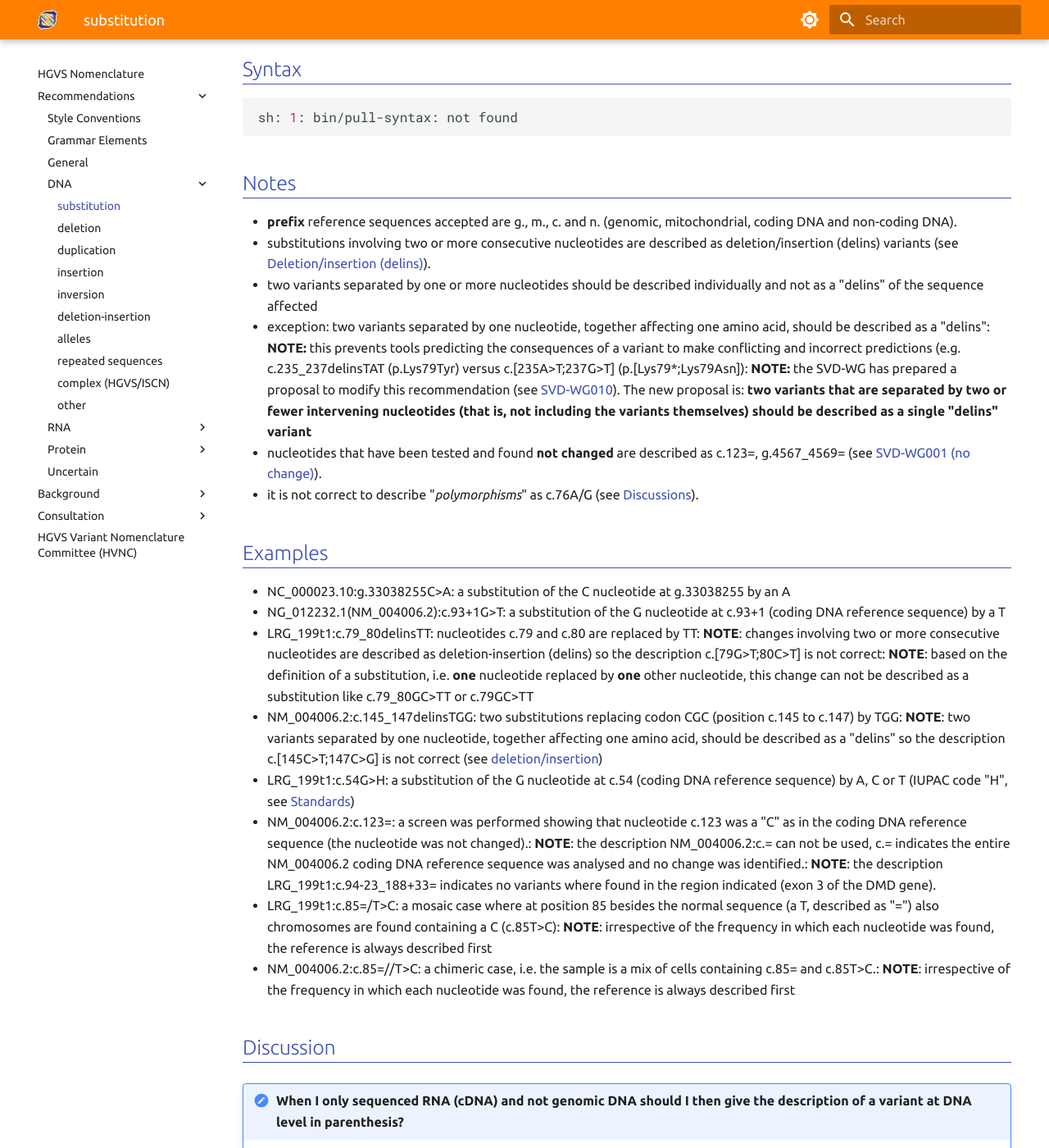
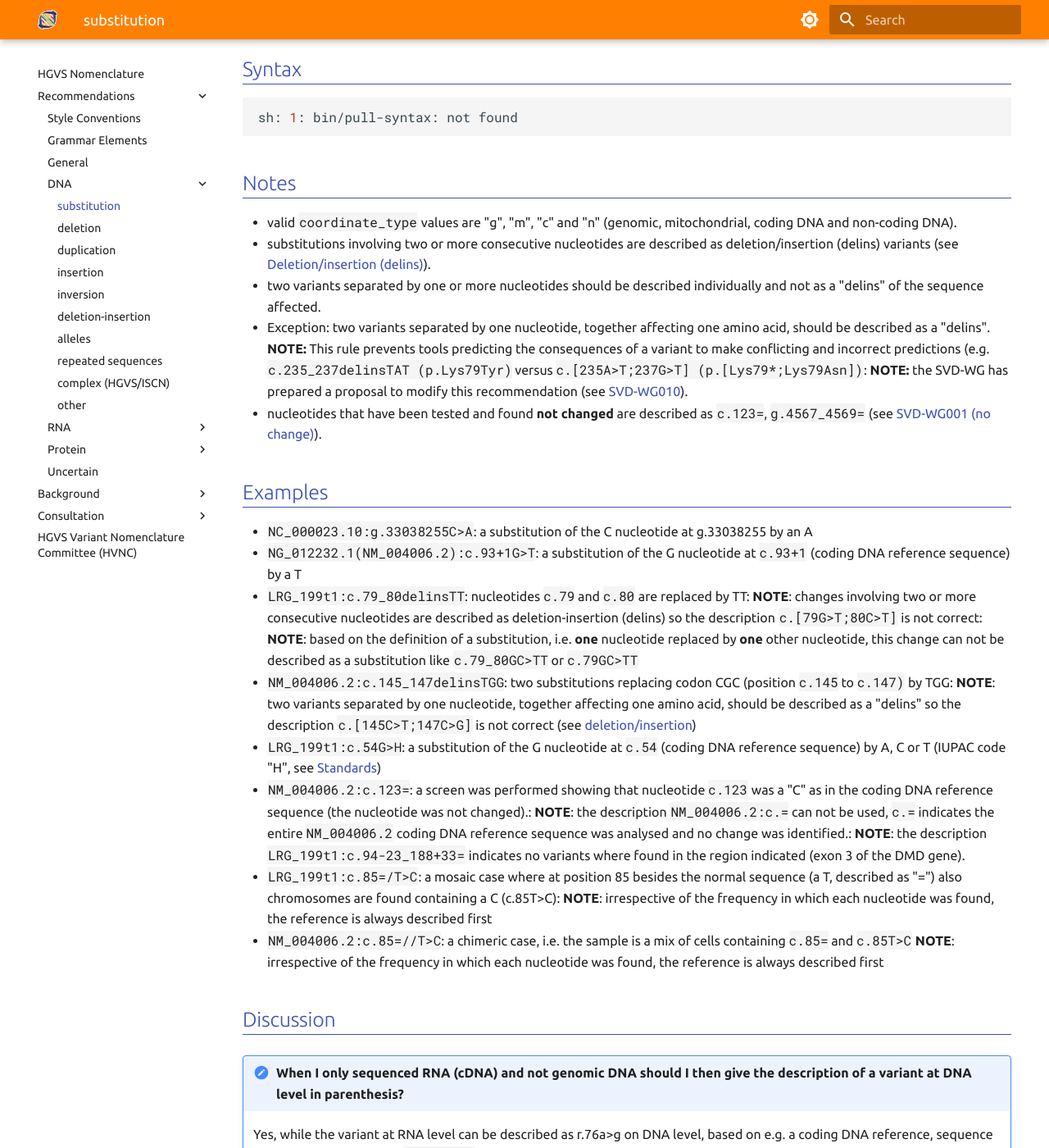
Before and after one commit to HGVSnomenclature/hgvs-nomenclature, an MkDocs documentation site: the page built from docs/recommendations/DNA/substitution.md, in a window 1280 px wide and 1400 px high, scrolled down 230 px. Shown: the whole window at 82% size. Built offline with MkDocs 1.6.1 and Material for MkDocs 9.7.7, drawn with Linux system fonts in a browser that asks for light colours; some of the changed text lies outside the part shown.

Commit message:
code-ified HGVS expressions in DNA

```diff
--- a/docs/recommendations/DNA/substitution.md
+++ b/docs/recommendations/DNA/substitution.md
@@ -12,29 +12,29 @@
 
 ## Notes
 
-- **prefix** reference sequences accepted are g., m., c. and n. (genomic, mitochondrial, coding DNA and non-coding DNA).
+- valid `coordinate_type` values are "g", "m", "c" and "n" (genomic, mitochondrial, coding DNA and non-coding DNA).
 - substitutions involving two or more consecutive nucleotides are described as deletion/insertion (delins) variants (see [Deletion/insertion (delins)](delins.md)).
-- two variants separated by one or more nucleotides should be described individually and not as a "delins" of the sequence affected
-  - exception: two variants separated by one nucleotide, together affecting one amino acid, should be described as a "delins": **NOTE:** this prevents tools predicting the consequences of a variant to make conflicting and incorrect predictions (e.g. c.235_237delinsTAT (p.Lys79Tyr) versus c.[235A>T;237G>T] (p.[Lys79*;Lys79Asn]): **NOTE:** the SVD-WG has prepared a proposal to modify this recommendation (see [SVD-WG010](../../consultation/SVD-WG010.md)). The new proposal is: **two variants that are separated by two or fewer intervening nucleotides (that is, not including the variants themselves) should be described as a single "delins" variant**
-- nucleotides that have been tested and found **not changed** are described as c.123=, g.4567_4569= (see [SVD-WG001 (no change)](../../consultation/SVD-WG001.md)).
-- it is not correct to describe "_polymorphisms_" as c.76A/G (see [Discussions](#polymorphism)).
+- two variants separated by one or more nucleotides should be described individually and not as a "delins" of the sequence affected.
+  - Exception: two variants separated by one nucleotide, together affecting one amino acid, should be described as a "delins". **NOTE:** This rule prevents tools predicting the consequences of a variant to make conflicting and incorrect predictions (e.g. `c.235_237delinsTAT (p.Lys79Tyr)` versus `c.[235A>T;237G>T] (p.[Lys79*;Lys79Asn])`: **NOTE:** the SVD-WG has prepared a proposal to modify this recommendation (see [SVD-WG010](../../consultation/SVD-WG010.md)).
+- nucleotides that have been tested and found **not changed** are described as `c.123=`, `g.4567_4569=` (see [SVD-WG001 (no change)](../../consultation/SVD-WG001.md)).
+<!-- - it is not correct to describe "_polymorphisms_" as `c.76A/G` (see [Discussions](#polymorphism)). -->
 
 ## Examples
 
-- NC_000023.10:g.33038255C>A: a substitution of the C nucleotide at g.33038255 by an A
-- NG_012232.1(NM_004006.2):c.93+1G>T: a substitution of the G nucleotide at c.93+1 (coding DNA reference sequence) by a T
-- LRG_199t1:c.79_80delinsTT: nucleotides c.79 and c.80 are replaced by TT: **NOTE**: changes involving two or more consecutive nucleotides are described as deletion-insertion (delins) so the description c.[79G>T;80C>T] is not correct: **NOTE**: based on the definition of a substitution, i.e. **one** nucleotide replaced by **one** other nucleotide, this change can not be described as a substitution like c.79_80GC>TT or c.79GC>TT
-- NM_004006.2:c.145_147delinsTGG: two substitutions replacing codon CGC (position c.145 to c.147) by TGG: **NOTE**: two variants separated by one nucleotide, together affecting one amino acid, should be described as a "delins" so the description c.[145C>T;147C>G] is not correct (see [deletion/insertion]())
-- LRG_199t1:c.54G>H: a substitution of the G nucleotide at c.54 (coding DNA reference sequence) by A, C or T (IUPAC code "H", see [Standards](../../background/standards.md))
-- NM_004006.2:c.123=: a screen was performed showing that nucleotide c.123 was a "C" as in the coding DNA reference sequence (the nucleotide was not changed).: **NOTE**: the description NM_004006.2:c.= can not be used, c.= indicates the entire NM_004006.2 coding DNA reference sequence was analysed and no change was identified.: **NOTE**: the description LRG_199t1:c.94-23_188+33= indicates no variants where found in the region indicated (exon 3 of the DMD gene).
-- LRG_199t1:c.85=/T>C: a mosaic case where at position 85 besides the normal sequence (a T, described as "=") also chromosomes are found containing a C (c.85T>C): **NOTE**: irrespective of the frequency in which each nucleotide was found, the reference is always described first
-- NM_004006.2:c.85=//T>C: a chimeric case, i.e. the sample is a mix of cells containing c.85= and c.85T>C.: **NOTE**: irrespective of the frequency in which each nucleotide was found, the reference is always described first
+- `NC_000023.10:g.33038255C>A`: a substitution of the C nucleotide at g.33038255 by an A
+- `NG_012232.1(NM_004006.2):c.93+1G>T`: a substitution of the G nucleotide at `c.93+1` (coding DNA reference sequence) by a T
+- `LRG_199t1:c.79_80delinsTT`: nucleotides `c.79` and `c.80` are replaced by TT: **NOTE**: changes involving two or more consecutive nucleotides are described as deletion-insertion (delins) so the description `c.[79G>T;80C>T]` is not correct: **NOTE**: based on the definition of a substitution, i.e. **one** nucleotide replaced by **one** other nucleotide, this change can not be described as a substitution like `c.79_80GC>TT` or `c.79GC>TT`
+- `NM_004006.2:c.145_147delinsTGG`: two substitutions replacing codon CGC (position `c.145` to `c.147)` by TGG: **NOTE**: two variants separated by one nucleotide, together affecting one amino acid, should be described as a "delins" so the description `c.[145C>T;147C>G]` is not correct (see [deletion/insertion]())
+- `LRG_199t1:c.54G>H`: a substitution of the G nucleotide at `c.54` (coding DNA reference sequence) by A, C or T (IUPAC code "H", see [Standards](../../background/standards.md))
+- `NM_004006.2:c.123=`: a screen was performed showing that nucleotide `c.123` was a "C" as in the coding DNA reference sequence (the nucleotide was not changed).: **NOTE**: the description `NM_004006.2:c.=` can not be used, `c.=` indicates the entire `NM_004006.2` coding DNA reference sequence was analysed and no change was identified.: **NOTE**: the description `LRG_199t1:c.94-23_188+33=` indicates no variants where found in the region indicated (exon 3 of the DMD gene).
+- `LRG_199t1:c.85=/T>C`: a mosaic case where at position 85 besides the normal sequence (a T, described as "=") also chromosomes are found containing a C (c.85T>C): **NOTE**: irrespective of the frequency in which each nucleotide was found, the reference is always described first
+- `NM_004006.2:c.85=//T>C`: a chimeric case, i.e. the sample is a mix of cells containing `c.85=` and `c.85T>C` **NOTE**: irrespective of the frequency in which each nucleotide was found, the reference is always described first
 
 ## Discussion
 
 !!! note "When I only sequenced RNA (cDNA) and not genomic DNA should I then give the description of a variant at DNA level in parenthesis?"
 
-    Yes, while the variant at RNA level can be described as r.76a>g on DNA level, based on e.g. a coding DNA reference, sequence it should be described as c.(76A>G).
+    Yes, while the variant at RNA level can be described as r.76a>g on DNA level, based on e.g. a coding DNA reference, sequence it should be described as `c.(76A>G)`.
 
 !!! note "How can I shorten the descriptions of SNPs in a manuscript?"
 
@@ -47,18 +47,18 @@
 
 !!! note "How should I describe a variant in the promoter region of a gene?"
 
-    It is recommended to describe variants in the promoter region of a gene based on a genomic reference sequence, e.g. NC_000023.10:g.33357783G>A (chrX, hg19). Describing the variant in relation to a coding DNA reference sequence (for this variant NM_004006.1:c.-128354C>T or NM_000109.3:c.-401C>T) is possible but not really very informative; you do not know how long the 5'UTR is. The variant can also be described using a genomic reference sequence containing the promoter region (for this variant e.g. L01538.1:g.1407C>T), but again this is not really informative. Although NC_000023.10:g.33357783G>A seems complex, it can be used in a genome browsers helping you to quickly zoom in on the region of interest.<a id="polymorphism"></a>
+    It is recommended to describe variants in the promoter region of a gene based on a genomic reference sequence, e.g. `NC_000023.10:g.33357783G>A` (chrX, hg19). Describing the variant in relation to a coding DNA reference sequence (for this variant `NM_004006.1:c.-128354C>T` or `NM_000109.3:c.-401C>T` is possible but not really very informative; you do not know how long the 5'UTR is. The variant can also be described using a genomic reference sequence containing the promoter region (for this variant e.g. `L01538.1:g.1407C>T`), but again this is not really informative. Although `NC_000023.10:g.33357783G>A` seems complex, it can be used in a genome browsers helping you to quickly zoom in on the region of interest.<a id="polymorphism"></a>
 
-!!! note "Are polymorphisms described like NM_004006.1:c.76A/G?"
+!!! note "Are polymorphisms described like `NM_004006.1:c.76A/G?`"
 
-    No, all substitutions are described as NM_004006.1:c.76A>G. In the past, the format c.76A/G has been used to describe "polymorphic" sequence variants. Note that a description should be neutral, simply describe the change, and not include any other information like predicted or known functional consequences.
+    No, all substitutions are described as `NM_004006.1:c.76A>G.` In the past, the format `c.76A/G` has been used to describe "polymorphic" sequence variants. Note that a description should be neutral, simply describe the change, and not include any other information like predicted or known functional consequences.
 
 !!! note "Can I describe a GC to TG variant as a dinucleotide substitution (NG_012232.1:g.12GC>TG)?"
 
     No, this is not allowed. By definition a substitution changes **one** nucleotide into **one** other nucleotide. The change GAAGCCAG to GAA<code class="spot1">TG</code>CAG should be described as NG_012232.1:g.12_13delinsTG, i.e. a deletion/insertion (indel) (see [Deletion-Insertion](delins.md) and Description - Note). When phase information is not available, the variant should be described as NG_012232.1:g.12G>T(;)13C>G (see [Alleles](alleles.md)).
 
-!!! note "The _BRCA1_ coding DNA reference sequence NM_007294.3 from position c.2074 to c.2080 is ..CATGACA.. A variant frequently found in the population is ..CAT<code class="spot1">A</code>ACA.. (NM_007294.3:c.2077G>A). In a patient I found the sequence ..CATA<code class="spot1">TA</code>ACA.. Can I describe this variant as NM_007294.3:c.[2077G>A;2077_2078insTA]?"
+!!! note "The _BRCA1_ coding DNA reference sequence `NM_007294.3` from position `c.2074` to `c.2080` is `..CATGACA..` A variant frequently found in the population is ..CAT<code class="spot1">A</code>ACA.. (NM_007294.3:c.2077G>A). In a patient I found the sequence ..CATA<code class="spot1">TA</code>ACA.. Can I describe this variant as `NM_007294.3:c.[2077G>A;2077_2078insTA]`?"
 
-    The correct description of this variant is NM_007294.3:c.2077delinsATA.
+    The correct description of this variant is `NM_007294.3:c.2077delinsATA.`
 
-    **NOTE:** the answer was modified, i.e. the addition "However, since the variant is likely a combination of two other variants it is acceptable to describe it as NM_007294.3:c.[2077G>A;2077_2078insTA]" was removed.
+    **NOTE:** the answer was modified, i.e. the addition "However, since the variant is likely a combination of two other variants it is acceptable to describe it as `NM_007294.3:c.[2077G>A;2077_2078insTA]"` was removed.
```
Also changed, not shown: docs/recommendations/DNA/alleles.md (+2 -2 lines), docs/recommendations/DNA/deletion.md (+31 -31 lines), docs/recommendations/DNA/delins.md (+16 -16 lines), docs/syntax.yaml (+24 -22 lines), 1 other file.
